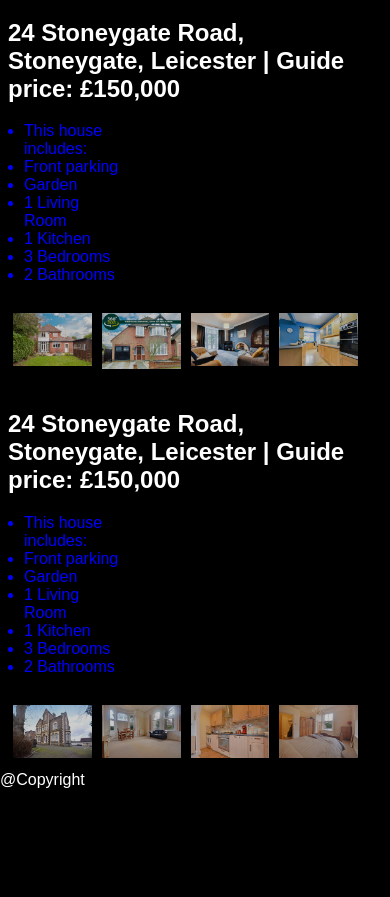
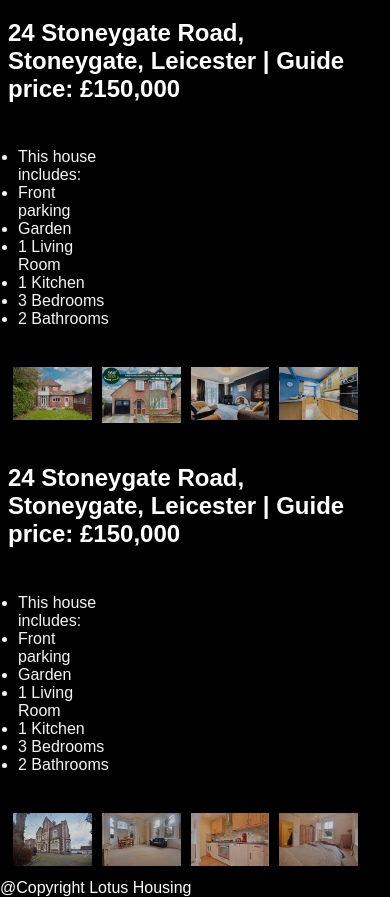
Before and after one commit to MohamedOuteh/Hosuing-Website, a plain HTML site: page houses.html in a window 390 px wide. Shown: the part 720-1617 px from the top of the page. Before the commit the page ends 1509 px from the top, so only its background shows below. Drawn offline with Linux system fonts and the light colour scheme; files whose address does not match are found by name.

Commit message:
styled the houses page mobile version a bit more

```diff
--- a/css/styles.css
+++ b/css/styles.css
@@ -253,9 +253,12 @@ section .column {
 }
 
 ul.column{
-  color: blue;
+  color: whitesmoke;
   max-width: 30%;
   padding-left: 1em;
+  float: left;
+
+  padding: 10px;
 }
 
 /* Style the images inside the grid */
@@ -291,7 +294,7 @@ section.row{
 .container {
   position: relative;
   display: none;
-  width: 75%;
+  width: 65%;
   margin-top: 20px;
   margin-left: auto;
 }
--- a/houses.html
+++ b/houses.html
@@ -114,7 +114,7 @@
 
   </main>
   <footer>
-    @Copyright
+    @Copyright Lotus Housing
   </footer>
   <script src="js/scripts.js"></script>
 </body>
```
